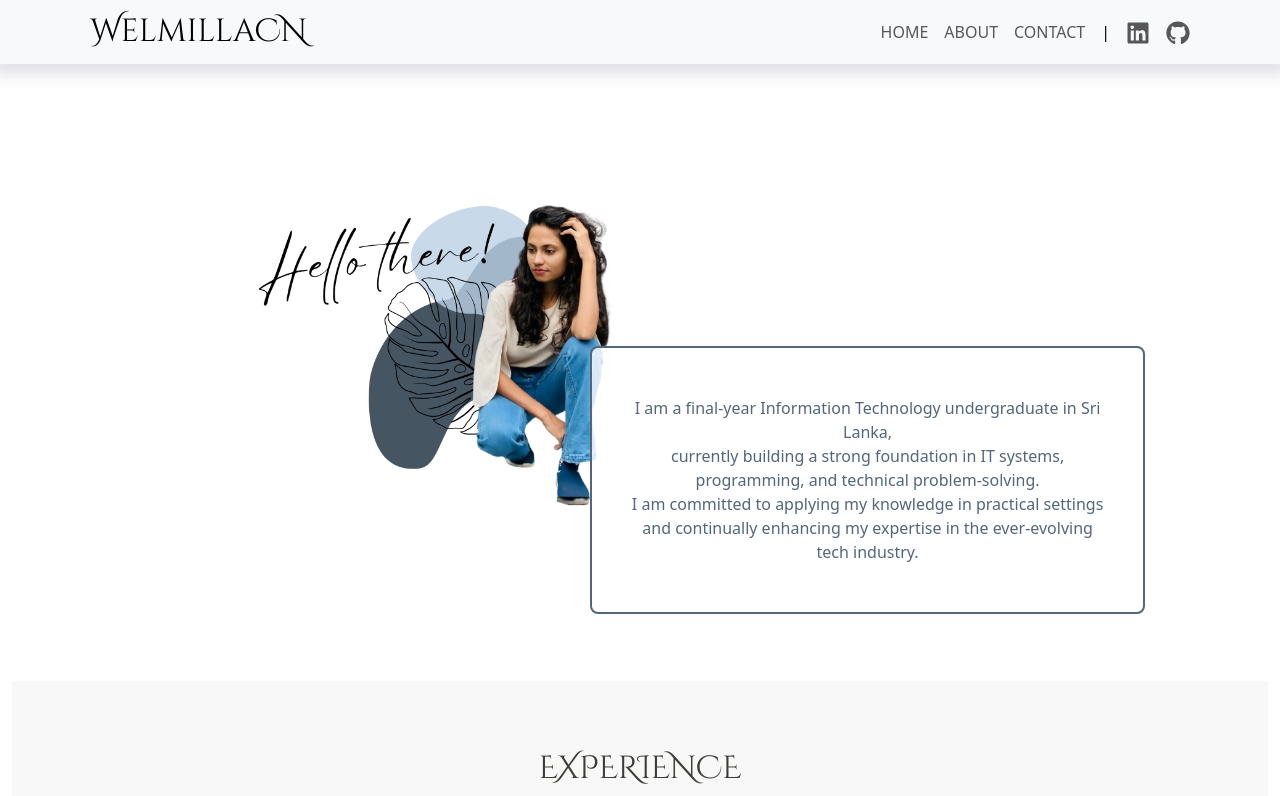
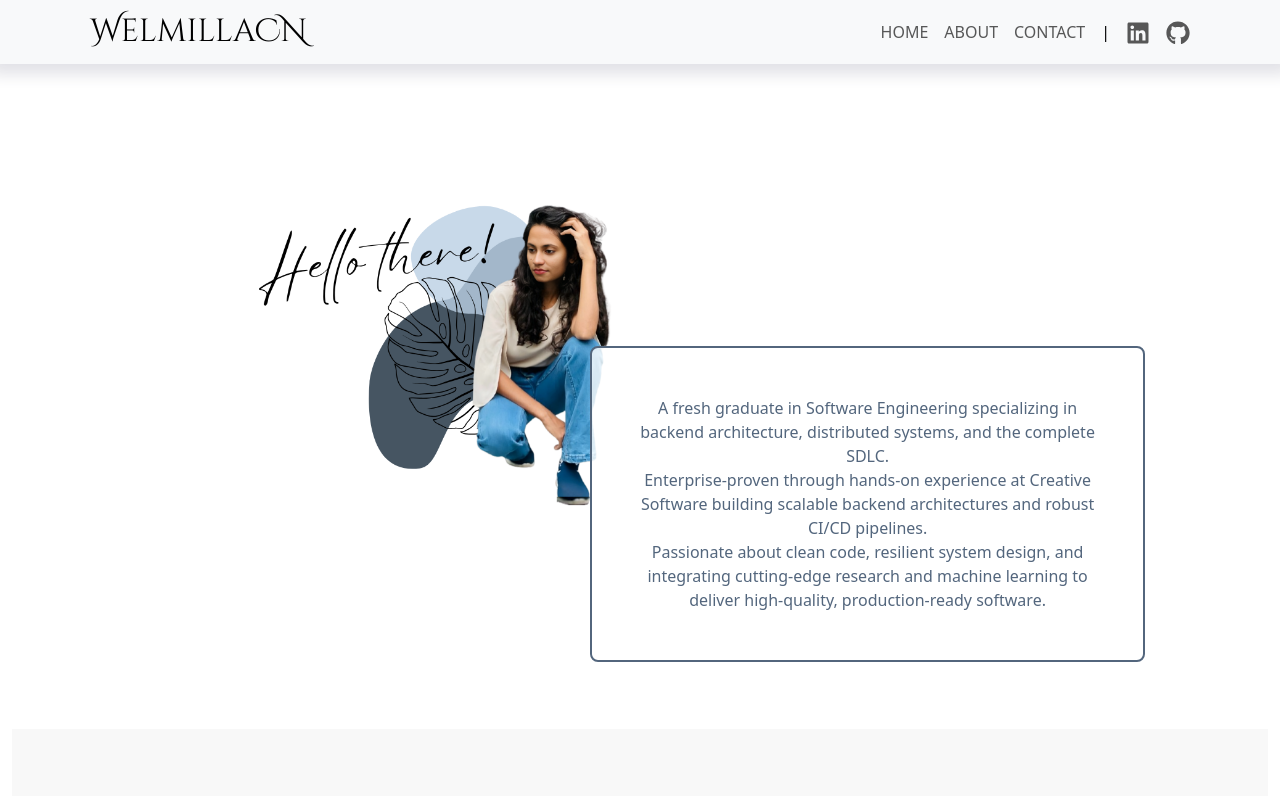
Before and after one commit to ChamodiWelmilla/ChamodiWelmilla.github.io, a React (Create React App) app: page /about in a window 1280 px wide. Shown: the top 796 px of the page. Built offline with nearby package versions, Linux system fonts and the light colour scheme.

Commit message:
update about

```diff
--- a/src/pages/About.jsx
+++ b/src/pages/About.jsx
@@ -176,13 +176,10 @@ function About() {
                 alignItems: "center",
               }}
             >
-              I am a final-year Information Technology undergraduate in Sri
-              Lanka,
-              <br />
-              currently building a strong foundation in IT systems, programming,
-              and technical problem-solving. <br />I am committed to applying my
-              knowledge in practical settings <br /> and continually enhancing
-              my expertise in the ever-evolving tech industry.
+              A fresh graduate in Software Engineering specializing in backend architecture, distributed systems, and the complete
+SDLC. <br /> Enterprise-proven through hands-on experience at Creative Software building scalable backend architectures and
+robust CI/CD pipelines. <br />  Passionate about clean code, resilient system design, and integrating cutting-edge research and
+machine learning to deliver high-quality, production-ready software.
             </p>
           </div>
         </Col>
@@ -278,7 +275,7 @@ function About() {
                   University of Moratuwa
                 </p>
                 <span style={{ fontSize: "12px" }}>
-                  Expected Graduation: 2026 <br /> SGPA: 3.69 (L2S1)
+                  2022- 2026 <br />
                 </span>
               </div>
 
```
